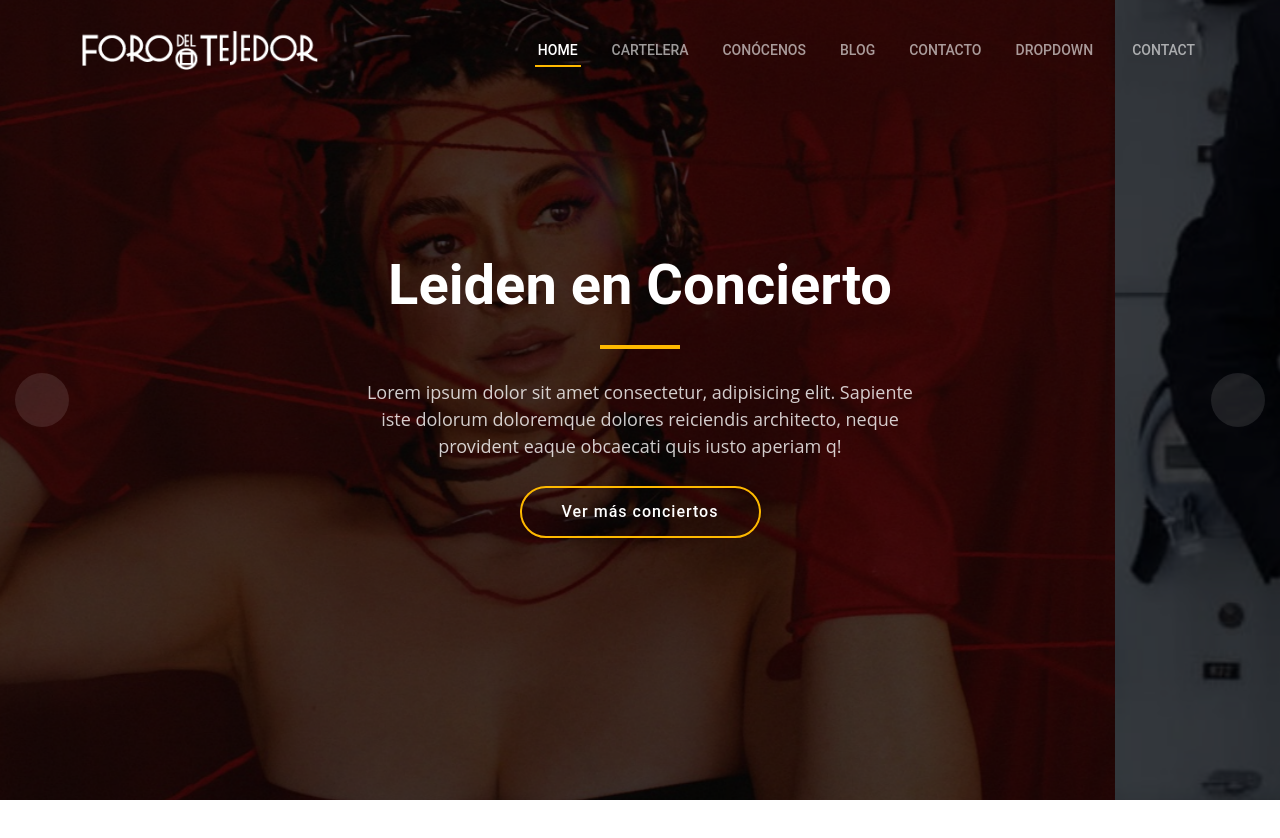
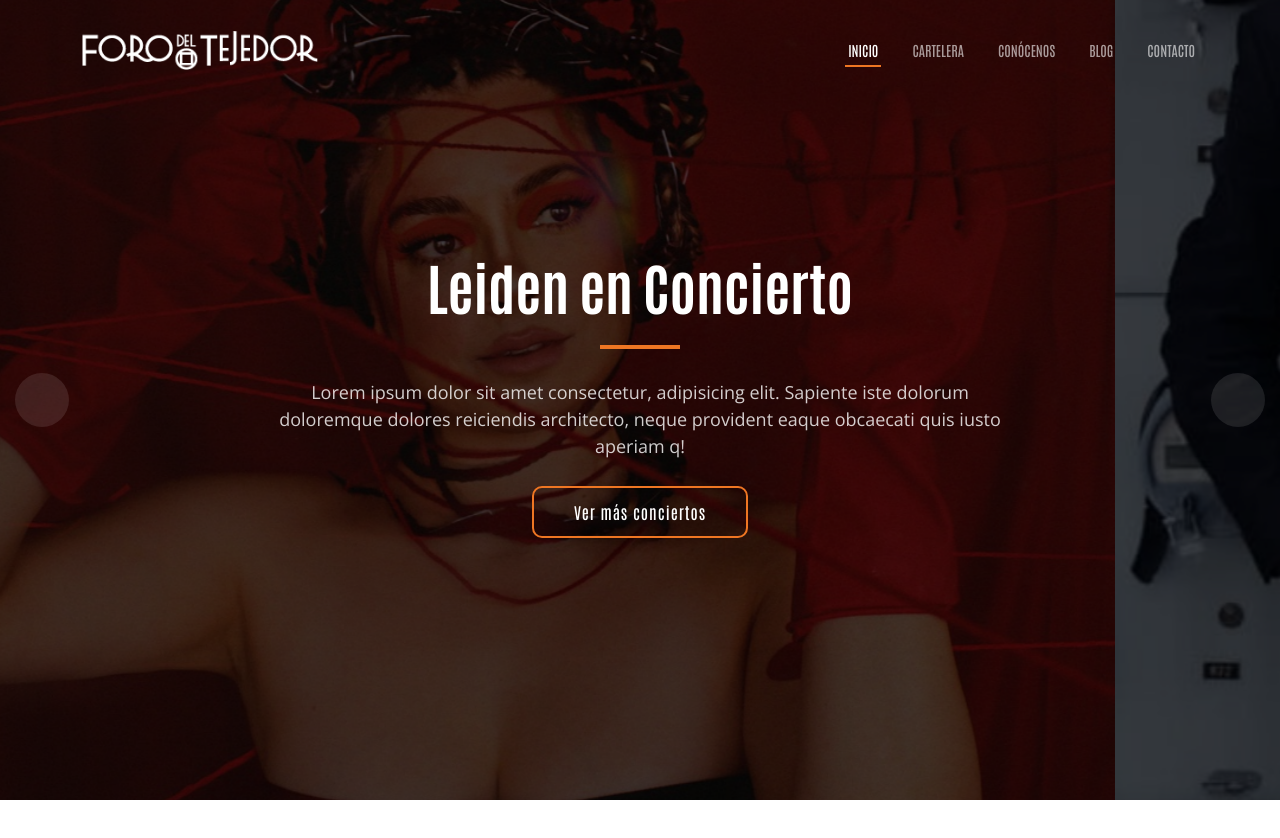
Before and after one commit to aidajr/proyecto-final1, a plain HTML site: page index.html in a window 1280 px wide. Before the commit the page ends 800 px from the top, so only its background shows below. Drawn offline with nearby package versions, Linux system fonts and the light colour scheme.

Commit message:
creacion de paginas

```diff
--- a/css/main.css
+++ b/css/main.css
@@ -10,16 +10,18 @@
 # Learn more about CSS variables at https://developer.mozilla.org/en-US/docs/Web/CSS/Using_CSS_custom_properties
 --------------------------------------------------------------*/
 /* Fonts */
+@import url('https://fonts.googleapis.com/css2?family=Antonio:wght@100;200;300;400;500;600;700&family=PT+Sans:ital,wght@0,400;0,700;1,400;1,700&display=swap');
+
 :root {
   --font-default: "Open Sans", system-ui, -apple-system, "Segoe UI", Roboto, "Helvetica Neue", Arial, "Noto Sans", "Liberation Sans", sans-serif, "Apple Color Emoji", "Segoe UI Emoji", "Segoe UI Symbol", "Noto Color Emoji";
-  --font-primary: "Roboto", sans-serif;
-  --font-secondary: "Work Sans", sans-serif;
+  --font-primary: "Antonio", sans-serif;
+  --font-secondary: "Roboto", sans-serif;
 }
 
 /* Colors */
 :root {
-  --color-default: #364d59;
-  --color-primary: #feb900;
+  --color-default: #19322f;
+  --color-primary: #ee7623;
   --color-secondary: #52565e;
 }
 
@@ -627,7 +629,7 @@ section {
   letter-spacing: 1px;
   display: inline-block;
   padding: 12px 40px;
-  border-radius: 50px;
+  border-radius: 10px;
   transition: 0.5s;
   margin: 10px;
   color: #fff;
--- a/index.html
+++ b/index.html
@@ -8,6 +8,11 @@
     <!-- CSS only -->
 <link href="https://cdn.jsdelivr.net/npm/bootstrap@5.2.0/dist/css/bootstrap.min.css" rel="stylesheet" integrity="sha384-gH2yIJqKdNHPEq0n4Mqa/HGKIhSkIHeL5AyhkYV8i59U5AR6csBvApHHNl/vI1Bx" crossorigin="anonymous">
 <link rel="stylesheet" href="css/main.css">
+<link rel="shortcut icon" href="./img/favicon-foro.png" type="image/x-icon">
+<!--tipografías-->
+<link rel="preconnect" href="https://fonts.googleapis.com">
+  <link rel="preconnect" href="https://fonts.gstatic.com" crossorigin>
+  <link href="https://fonts.googleapis.com/css2?family=Open+Sans:ital,wght@0,300;0,400;0,500;0,600;0,700;1,300;1,400;1,600;1,700&family=Roboto:ital,wght@0,300;0,400;0,500;0,600;0,700;1,300;1,400;1,500;1,600;1,700&family=Work+Sans:ital,wght@0,300;0,400;0,500;0,600;0,700;1,300;1,400;1,500;1,600;1,700&display=swap" rel="stylesheet">
 </head>
 <body>
   <!-- ======= Header ======= -->
@@ -23,30 +28,11 @@
       <i class="mobile-nav-toggle mobile-nav-hide d-none bi bi-x"></i>
       <nav id="navbar" class="navbar">
         <ul>
-          <li><a href="index.html" class="active">Home</a></li>
-          <li><a href="about.html">Cartelera</a></li>
-          <li><a href="services.html">Conócenos</a></li>
-          <li><a href="projects.html">Blog</a></li>
-          <li><a href="blog.html">Contacto</a></li>
-          <li class="dropdown"><a href="#"><span>Dropdown</span> <i class="bi bi-chevron-down dropdown-indicator"></i></a>
-            <ul>
-              <li><a href="#">Dropdown 1</a></li>
-              <li class="dropdown"><a href="#"><span>Deep Dropdown</span> <i class="bi bi-chevron-down dropdown-indicator"></i></a>
-                <ul>
-                  <li><a href="#">Deep Dropdown 1</a></li>
-                  <li><a href="#">Deep Dropdown 2</a></li>
-                  <li><a href="#">Deep Dropdown 3</a></li>
-                  <li><a href="#">Deep Dropdown 4</a></li>
-                  <li><a href="#">Deep Dropdown 5</a></li>
-                </ul>
-              </li>
-              <li><a href="#">Dropdown 2</a></li>
-              <li><a href="#">Dropdown 3</a></li>
-              <li><a href="#">Dropdown 4</a></li>
-            </ul>
-          </li>
-          <li><a href="contact.html">Contact</a></li>
-        </ul>
+          <li><a href="index.html" class="active">Inicio</a></li>
+          <li><a href="./pages/cartelera.html">Cartelera</a></li>
+          <li><a href="./pages/conocenos.html">Conócenos</a></li>
+          <li><a href="./pages/blog.html">Blog</a></li>
+          <li><a href="./pages/contacto.html">Contacto</a></li>
       </nav><!-- .navbar -->
 
     </div>
@@ -58,7 +44,7 @@
     <div class="info d-flex align-items-center">
       <div class="container">
         <div class="row justify-content-center">
-          <div class="col-lg-6 text-center">
+          <div class="col-lg-8 text-center">
             <h2 data-aos="fade-down">Leiden en Concierto</h2>
             <p data-aos="fade-up">Lorem ipsum dolor sit amet consectetur, adipisicing elit. Sapiente iste dolorum doloremque  dolores reiciendis architecto, neque provident eaque obcaecati quis iusto aperiam q!</p>
             <a data-aos="fade-up" data-aos-delay="200" href="#get-started" class="btn-get-started">Ver más conciertos</a>
@@ -82,9 +68,13 @@
       <a class="carousel-control-next" href="#hero-carousel" role="button" data-bs-slide="next">
         <span class="carousel-control-next-icon bi bi-chevron-right" aria-hidden="true"></span>
       </a>
-<p>
-    sdddshfkjhdfkjsh
-</p>
+    </div>
+  </section>
+  <section>
+    <div>
+        <div>
+
+        </div>
     </div>
   </section>
     <!-- JavaScript Bundle with Popper -->
```
Also changed, not shown: img/favicon-foro.png (added), pages/blog.html (added), pages/cartelera.html (added), pages/conocenos.html (added), pages/contacto.html (added), 2 other files.
